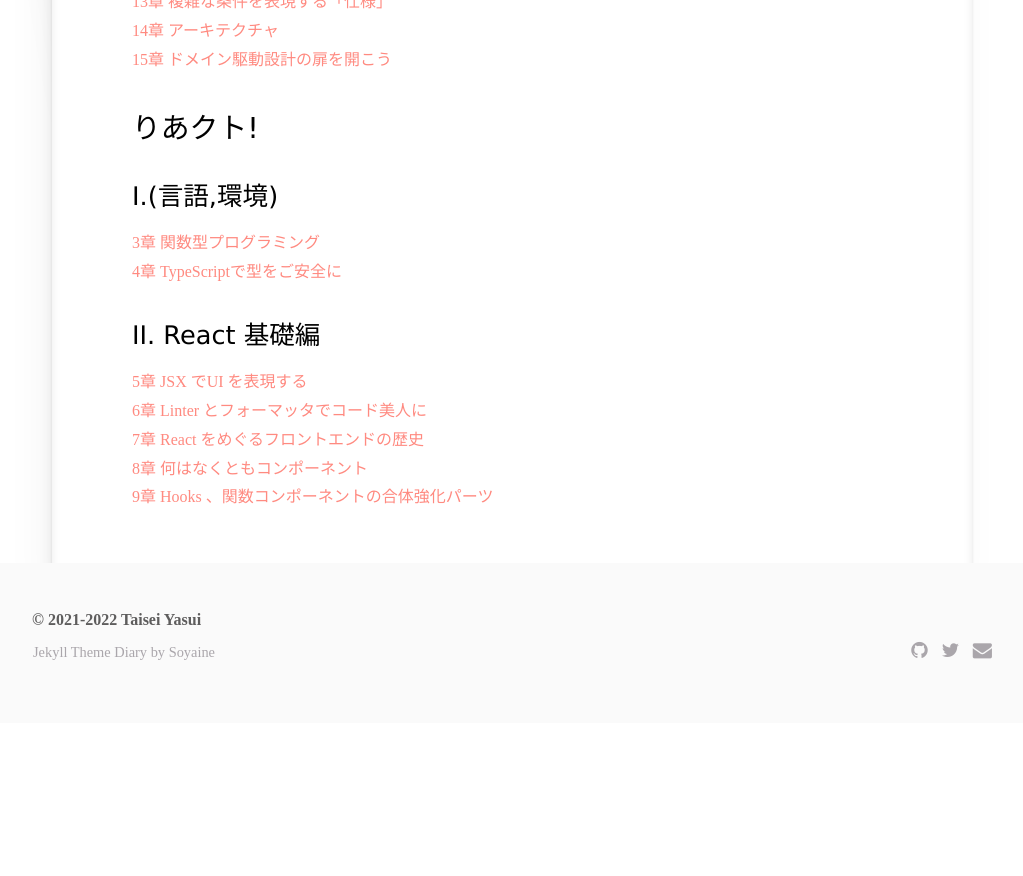
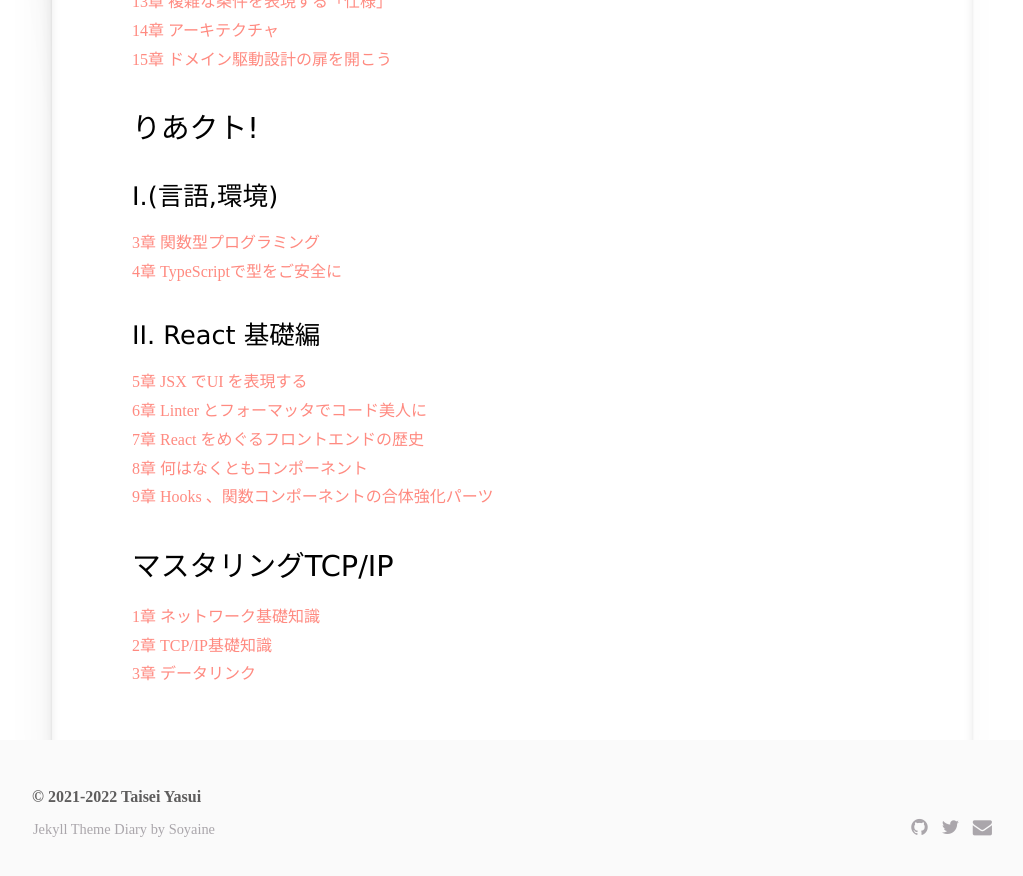
Before and after one commit to taisei-13046/TIL_pages, a Jekyll site: the page built from summary.md, in a window 1280 px wide and 900 px high, scrolled down 785 px. Shown: the top 876 px of the window, without its empty margins (128-1151 px from the left). Built offline with Jekyll 4.4.1, drawn with Linux system fonts in a browser that asks for light colours; before the commit the page ends 1508 px from its top, so only the background shows below that.

Commit message:
Update summary.md

```diff
--- a/summary.md
+++ b/summary.md
@@ -37,3 +37,8 @@
 [7章 React をめぐるフロントエンドの歴史](https://married-look-b3b.notion.site/7-React-91e5635ed03941338cf8ea35170fdc70)
 [8章 何はなくともコンポーネント](https://married-look-b3b.notion.site/8-cd95793a9d8d4cc3bd5229786cb74634)
 [9章 Hooks 、関数コンポーネントの合体強化パーツ](https://married-look-b3b.notion.site/9-Hooks-e091a66753e94367ba67961b9be2b97b)
+
+## マスタリングTCP/IP
+[1章 ネットワーク基礎知識](https://married-look-b3b.notion.site/1-546b90079449465eb5bd6c93840938a2)
+[2章 TCP/IP基礎知識](https://married-look-b3b.notion.site/2-TCP-IP-01fe50277e5f46ffaaced367164a0c06)
+[3章 データリンク](https://married-look-b3b.notion.site/3-0d20dd1582e14f708d44943a8c8aca94)
```
